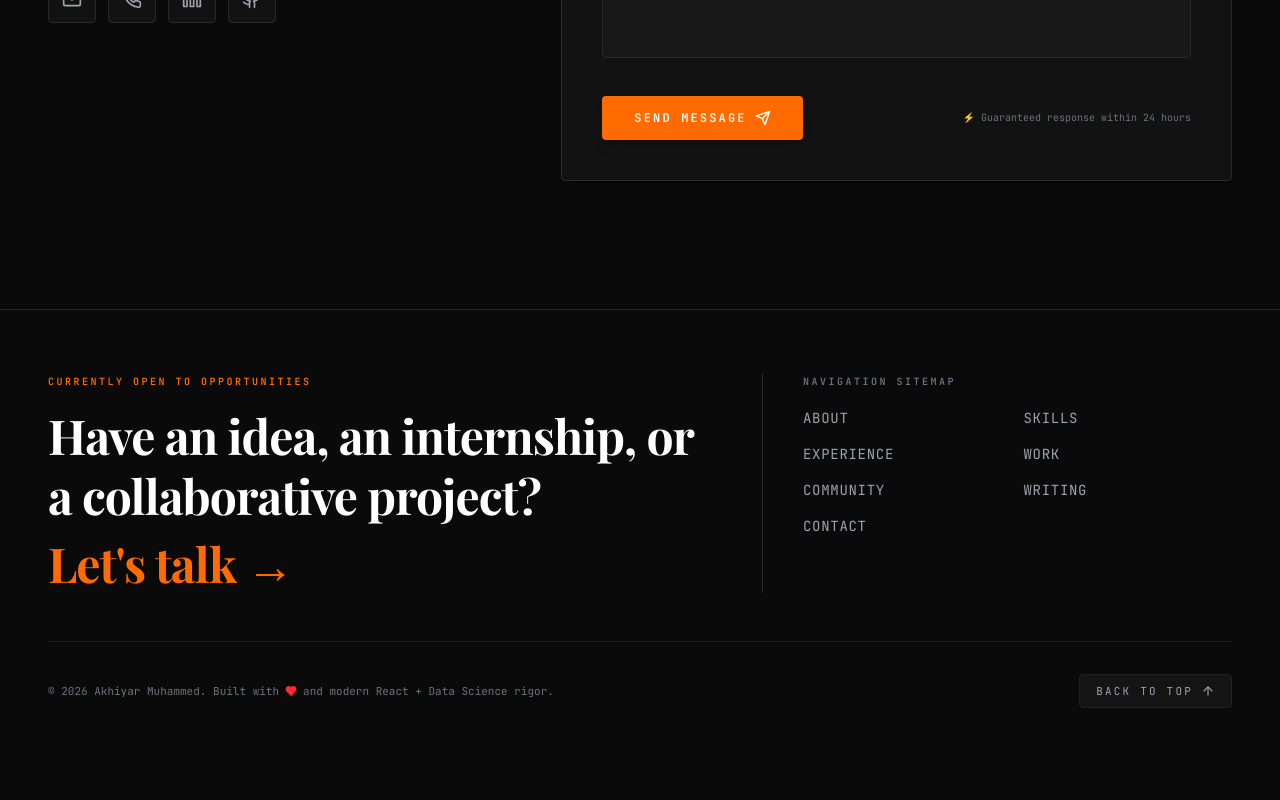
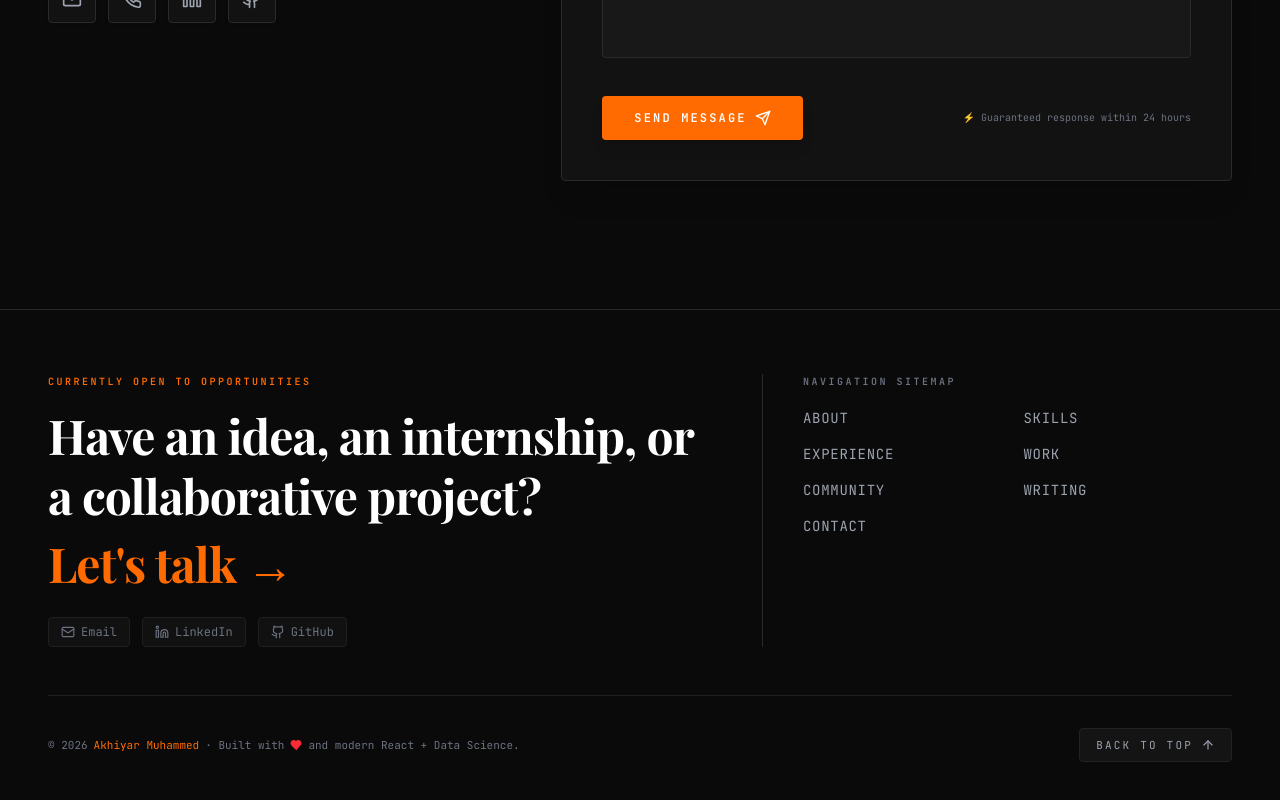
Before and after one commit to AKHIYAR-MUHAMMED/Portfolio_2026, a React (Vite) app: page / in a window 1280 px wide. Shown: the part 11080-11880 px from the top of the page. Before the commit the page ends 11836 px from the top, so only its background shows below. Built offline with nearby package versions, Linux system fonts and the light colour scheme; a web font is replaced by a local one.

Commit message:
feat(footer): add social link badges, LinkedIn copyright anchor, and improved hover styles

```diff
--- a/Footer.jsx
+++ b/Footer.jsx
@@ -1,5 +1,7 @@
-import { PROFILE, NAV_LINKS } from "./portfolio.js";
-import { ArrowUp, Heart } from "lucide-react";
+import { PROFILE, NAV_LINKS, SOCIAL } from "./portfolio.js";
+import { ArrowUp, Heart, Github, Linkedin, Mail, Phone } from "lucide-react";
+
+const SOCIAL_ICONS = { Github, Linkedin, Mail, Phone };
 
 export default function Footer() {
     const year = new Date().getFullYear();
@@ -30,6 +32,28 @@ export default function Footer() {
                                 Let's talk →
                             </a>
                         </h3>
+
+                        {/* Social Links Row */}
+                        <div className="flex flex-wrap items-center gap-3 pt-2">
+                            {SOCIAL.map((s) => {
+                                const Icon = SOCIAL_ICONS[s.icon];
+                                if (!Icon || (s.icon !== 'Github' && s.icon !== 'Linkedin' && s.icon !== 'Mail')) return null;
+                                return (
+                                    <a
+                                        key={s.label}
+                                        href={s.href}
+                                        target={s.href.startsWith('http') ? '_blank' : undefined}
+                                        rel="noopener noreferrer"
+                                        data-testid={`footer-social-${s.label.toLowerCase()}`}
+                                        className="inline-flex items-center gap-1.5 text-[#6B7280] hover:text-accent transition-colors font-mono text-xs border border-[#1F1F1F] hover:border-accent/50 px-3 py-1.5 rounded-sm bg-[#111]"
+                                        title={s.label}
+                                    >
+                                        <Icon className="w-3.5 h-3.5" />
+                                        <span>{s.label}</span>
+                                    </a>
+                                );
+                            })}
+                        </div>
                     </div>
 
                     <div className="md:col-span-5 md:pl-10 md:border-l border-[#2A2A2A]">
@@ -54,14 +78,23 @@ export default function Footer() {
 
                 <div className="flex flex-col md:flex-row items-start md:items-center justify-between gap-6 pt-8 border-t border-[#1F1F1F]">
                     <p className="font-mono text-[11px] text-[#6B7280] flex items-center gap-1.5">
-                        <span>© {year} {PROFILE.name}. Built with</span>
+                        <span>© {year}</span>
+                        <a
+                            href="https://www.linkedin.com/in/akhiyar-muhammed"
+                            target="_blank"
+                            rel="noopener noreferrer"
+                            className="text-accent hover:underline"
+                        >
+                            {PROFILE.name}
+                        </a>
+                        <span>· Built with</span>
                         <Heart className="w-3 h-3 text-red-500 fill-red-500" />
-                        <span>and modern React + Data Science rigor.</span>
+                        <span>and modern React + Data Science.</span>
                     </p>
                     <button
                         onClick={() => window.scrollTo({ top: 0, behavior: "smooth" })}
                         data-testid="footer-scroll-top"
-                        className="group inline-flex items-center gap-2 font-mono text-[11px] uppercase tracking-[0.2em] text-[#9CA3AF] hover:text-accent transition-colors cursor-pointer bg-[#141414] px-4 py-2 rounded-sm border border-[#222]"
+                        className="group inline-flex items-center gap-2 font-mono text-[11px] uppercase tracking-[0.2em] text-[#9CA3AF] hover:text-accent transition-colors cursor-pointer bg-[#141414] px-4 py-2 rounded-sm border border-[#222] hover:border-accent/40"
                     >
                         <span>Back to top</span>
                         <ArrowUp className="w-3.5 h-3.5 group-hover:-translate-y-0.5 transition-transform" />
```
